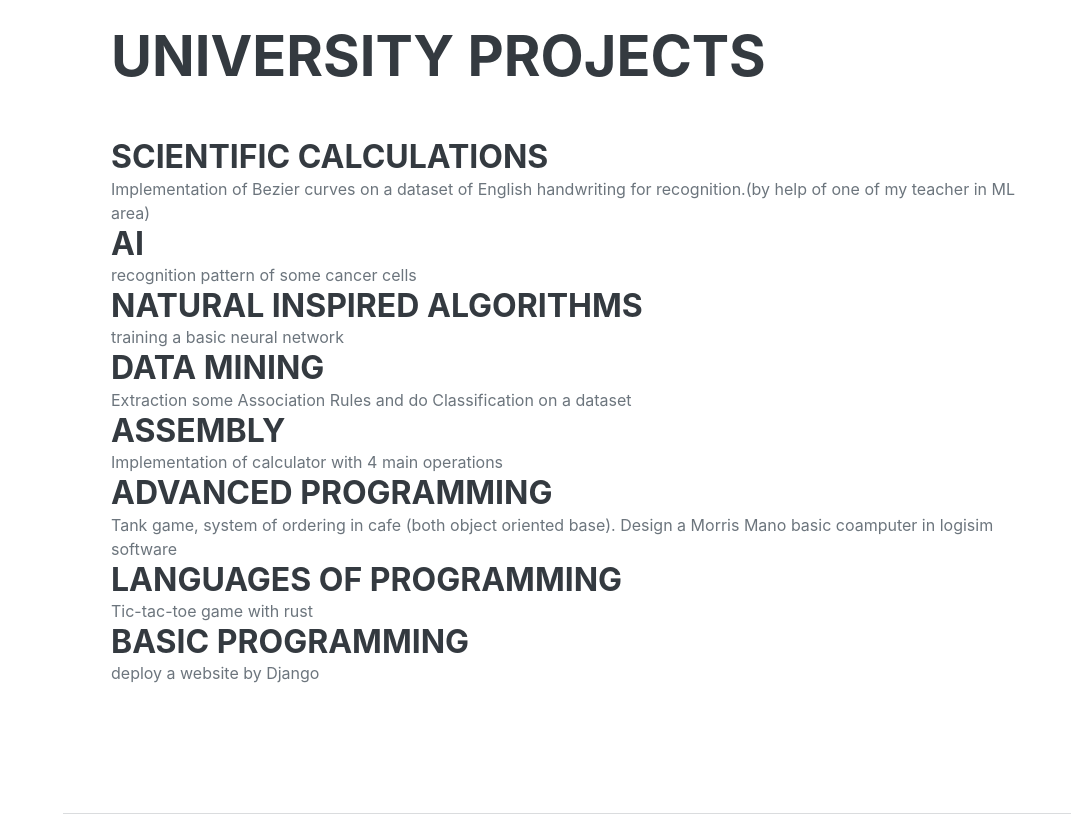
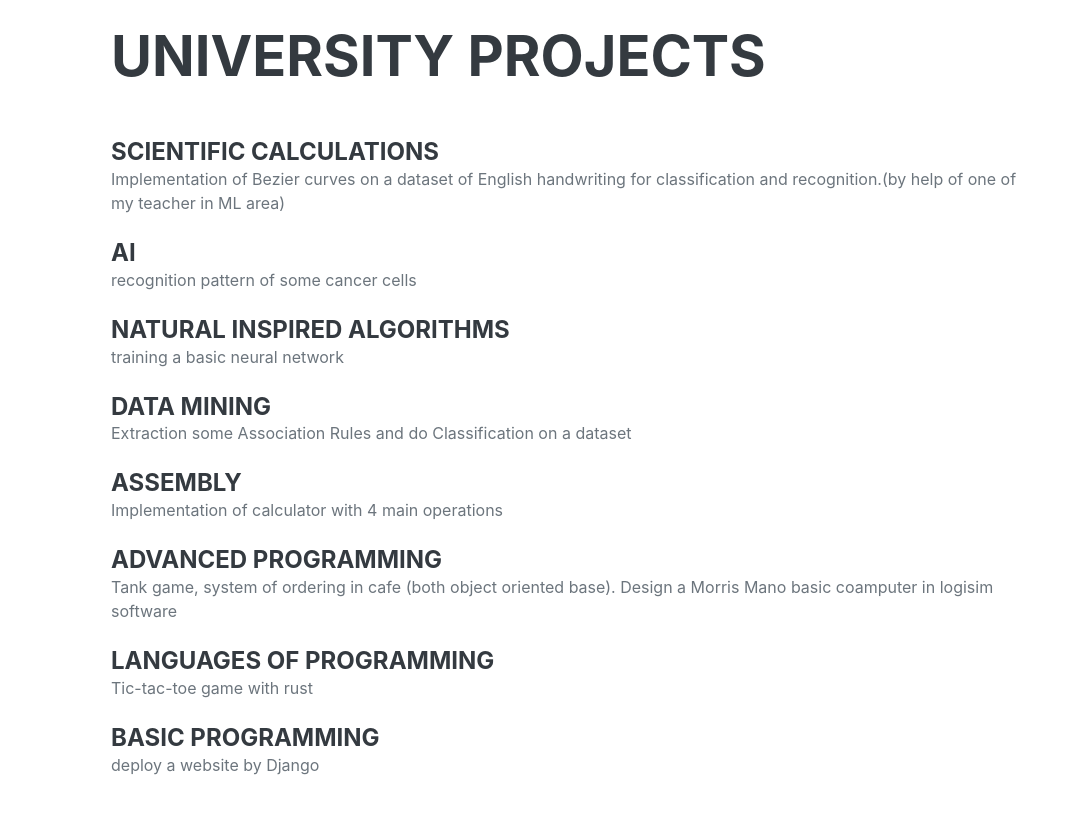
Before and after one commit to aminrazavi78/aminrazavi78.github.io, a plain HTML site: page index.html in a window 1280 px wide. Shown: the part 2460-3277 px from the top of the page, without its empty margins (209-1280 px from the left). Drawn offline with Linux system fonts and the light colour scheme; a web font is replaced by a local one.

Commit message:
some fixes again

```diff
--- a/index.html
+++ b/index.html
@@ -119,28 +119,28 @@
                     <h2 class="mb-5">University Projects</h2>
                     <div class="d-flex flex-column flex-md-row justify-content-between mb-5">
                         <div class="flex-grow-1">
-                            <h3 class="mb-0">Scientific calculations</h3>
-                            <div>Implementation of Bezier curves on a dataset of English handwriting for recognition.(by help of one of my teacher in ML area)</div>
-
-                            <h3 class="mb-0">AI</h3>
+                            <h4 class="mb-0">Scientific calculations</h4>
+                            <div>Implementation of Bezier curves on a dataset of English handwriting for classification and recognition.(by help of one of my teacher in ML area)</div>
+                            <br>
+                            <h4 class="mb-0">AI</h4>
                             <div>recognition pattern of some cancer cells</div>
-
-                            <h3 class="mb-0">Natural Inspired Algorithms</h3>
+                            <br>
+                            <h4 class="mb-0">Natural Inspired Algorithms</h4>
                             <div>training a basic neural network</div>
-
-                            <h3 class="mb-0">Data Mining</h3>
+                            <br>
+                            <h4 class="mb-0">Data Mining</h4>
                             <div>Extraction some Association Rules and do Classification on a dataset</div>
-
-                            <h3 class="mb-0">Assembly</h3>
+                            <br>
+                            <h4 class="mb-0">Assembly</h4>
                             <div>Implementation of calculator with 4 main operations</div>
-
-                            <h3 class="mb-0">Advanced programming</h3>
+                            <br>
+                            <h4 class="mb-0">Advanced programming</h4>
                             <div>Tank game, system of ordering in cafe (both object oriented base). Design a Morris Mano basic coamputer in logisim software</div>
-
-                            <h3 class="mb-0">Languages of Programming</h3>
+                            <br>
+                            <h4 class="mb-0">Languages of Programming</h4>
                             <div>Tic-tac-toe game with rust</div>
-
-                            <h3 class="mb-0">Basic programming</h3>
+                            <br>
+                            <h4 class="mb-0">Basic programming</h4>
                             <div>deploy a website by Django</div>
 
                         </div>
```
